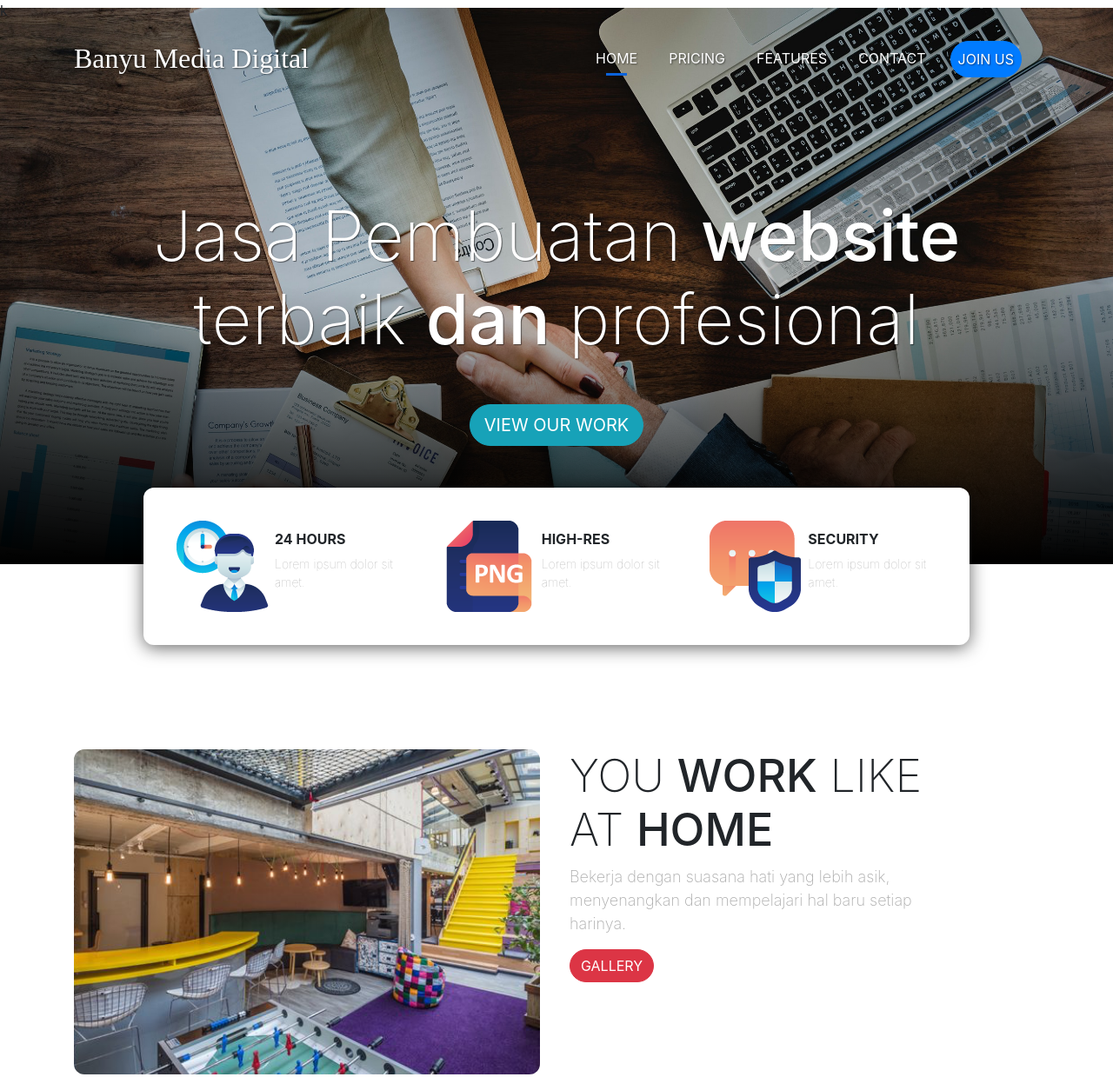
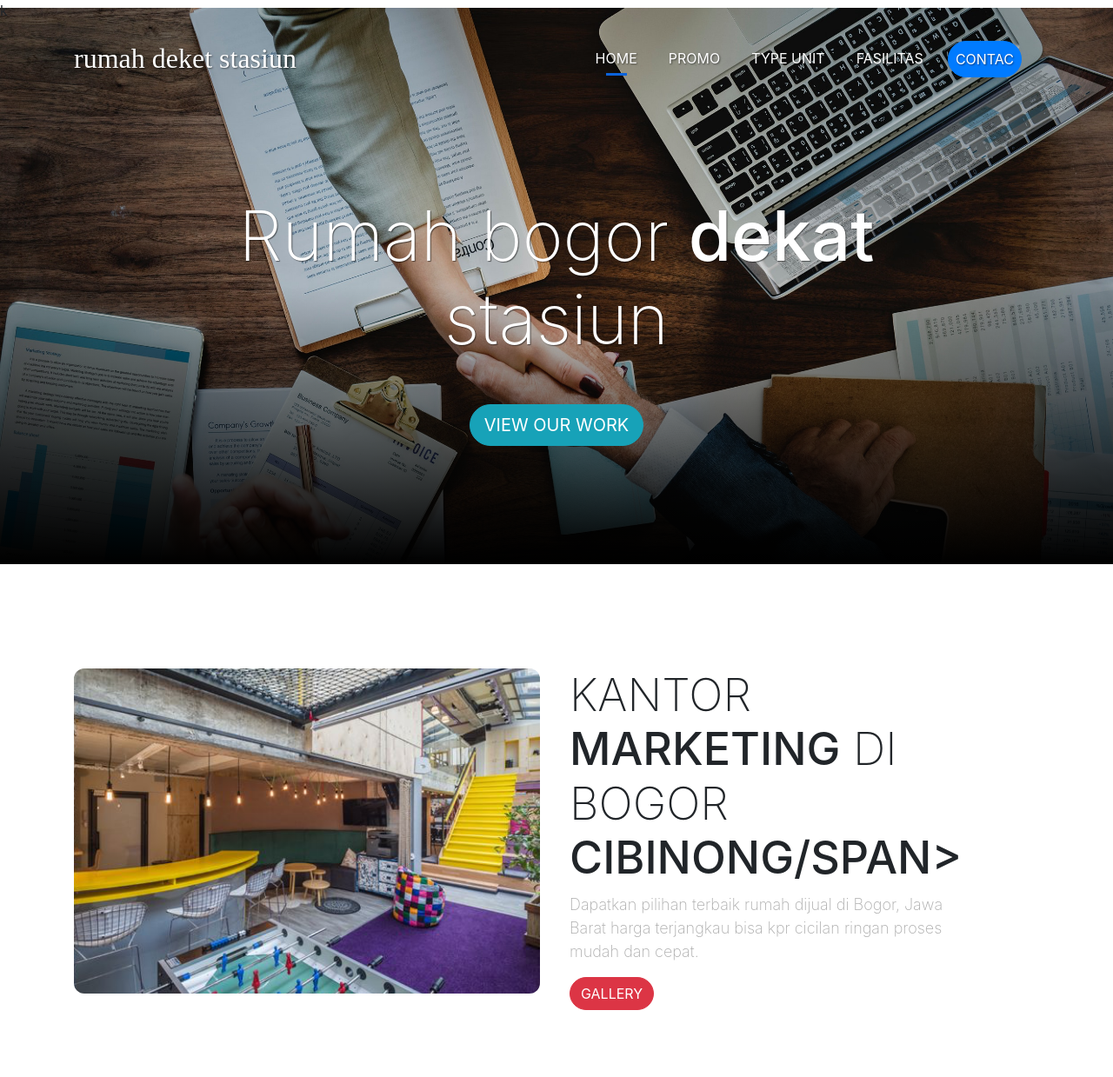
Before and after one commit to rumahdeketstasiun/rumahdeketstasiun, a plain HTML site: page index.html in a window 1280 px wide. Shown: the top 1239 px of the page at 87% size. Drawn offline with nearby package versions, Linux system fonts and the light colour scheme; a web font is replaced by a local one.

Commit message:
Update index.html
berubah

```diff
--- a/index.html
+++ b/index.html
@@ -12,7 +12,7 @@ k<!doctype html>
     <!-- Google Fonts -->
     <link href="https://fonts.googleapis.com/css?family=Viga" rel="stylesheet">
 
-    <title>Banyu Media Digital</title>
+    <title>rumah deket stasiun</title>
   </head>
   <body>
 
@@ -20,17 +20,17 @@ k<!doctype html>
     <!-- Navbar -->
     <nav class="navbar navbar-expand-lg navbar-light">
       <div class="container">
-        <a class="navbar-brand" href="http://banyumediadigital.com/">Banyu Media Digital</a>
+        <a class="navbar-brand" href="https://permatajamburesidence.com/">rumah deket stasiun</a>
         <button class="navbar-toggler" type="button" data-toggle="collapse" data-target="#navbarNavAltMarkup" aria-controls="navbarNavAltMarkup" aria-expanded="false" aria-label="Toggle navigation">
           <span class="navbar-toggler-icon"></span>
         </button>
         <div class="collapse navbar-collapse" id="navbarNavAltMarkup">
           <div class="navbar-nav ml-auto">
-            <a class="nav-item nav-link active" href="http://banyumediadigital.com/">Home <span class="sr-only">(current)</span></a>
-            <a class="nav-item nav-link" href="#">Pricing</a>
-            <a class="nav-item nav-link" href="#">Features</a>
-            <a class="nav-item nav-link" href="#">Contact</a>
-            <a class="nav-item nav-link btn btn-primary text-white tombol" href="#">Join Us</a>
+            <a class="nav-item nav-link active" href="https://permatajamburesidence.com/">Home <span class="sr-only">(current)</span></a>
+            <a class="nav-item nav-link" href="https://permatajamburesidence.com/">promo</a>
+            <a class="nav-item nav-link" href="https://permatajamburesidence.com/">type unit</a>
+            <a class="nav-item nav-link" href="https://permatajamburesidence.com/">fasilitas</a>
+            <a class="nav-item nav-link btn btn-primary text-white tombol" href="https://permatajamburesidence.com/">contac</a>
           </div>
         </div>
       </div>
@@ -40,7 +40,7 @@ k<!doctype html>
     <!-- Jumbotron -->
     <div class="jumbotron jumbotron-fluid">
       <div class="container">
-        <h1 class="display-4">Jasa Pembuatan  <span>website</span> <br>terbaik <span>dan </span>profesional</h1>
+        <h1 class="display-4">Rumah bogor  <span>dekat</span> <br>stasiun</h1>
         <a href="#" class="btn btn-info btn-lg tombol">View Our Work</a>
       </div>
     </div>
@@ -50,28 +50,7 @@ k<!doctype html>
     <!-- container -->
     <div class="container">
 
-      <!-- info panel -->
-      <div class="row justify-content-center">
-        <div class="col-10 info-panel">
-          <div class="row">
-            <div class="col-sm">
-              <img src="img/employee.png" alt="Employee" class="img-fluid float-left">
-              <h4>24 Hours</h4>
-              <p>Lorem ipsum dolor sit amet.</p>
-            </div>
-            <div class="col-lg">
-              <img src="img/hires.png" alt="HiRes" class="img-fluid float-left">
-              <h4>High-Res</h4>
-              <p>Lorem ipsum dolor sit amet.</p>
-            </div>
-            <div class="col-lg">
-              <img src="img/security.png" alt="Security" class="img-fluid float-left">
-              <h4>Security</h4>
-              <p>Lorem ipsum dolor sit amet.</p>
-            </div>
-          </div>
-        </div>
-      </div>
+
       <!-- akhir info panel -->
 
 
@@ -81,9 +60,8 @@ k<!doctype html>
           <img src="img/workingspace.png" alt="Working Space" class="img-fluid">
         </div>
         <div class="col-lg-5">
-          <h2>You <span>Work</span> Like at <span>Home</span></h2>
-          <p>Bekerja dengan suasana hati yang lebih asik, menyenangkan
-            dan mempelajari hal baru setiap harinya.</p>
+          <h2>kantor <span>marketing</span> di bogor <span>cibinong/span></h2>
+          <p>Dapatkan pilihan terbaik rumah dijual di Bogor, Jawa Barat harga terjangkau bisa kpr cicilan ringan proses mudah dan cepat.</p>
           <a href="#" class="btn btn-danger tombol">Gallery</a>
         </div>
       </div>
```
